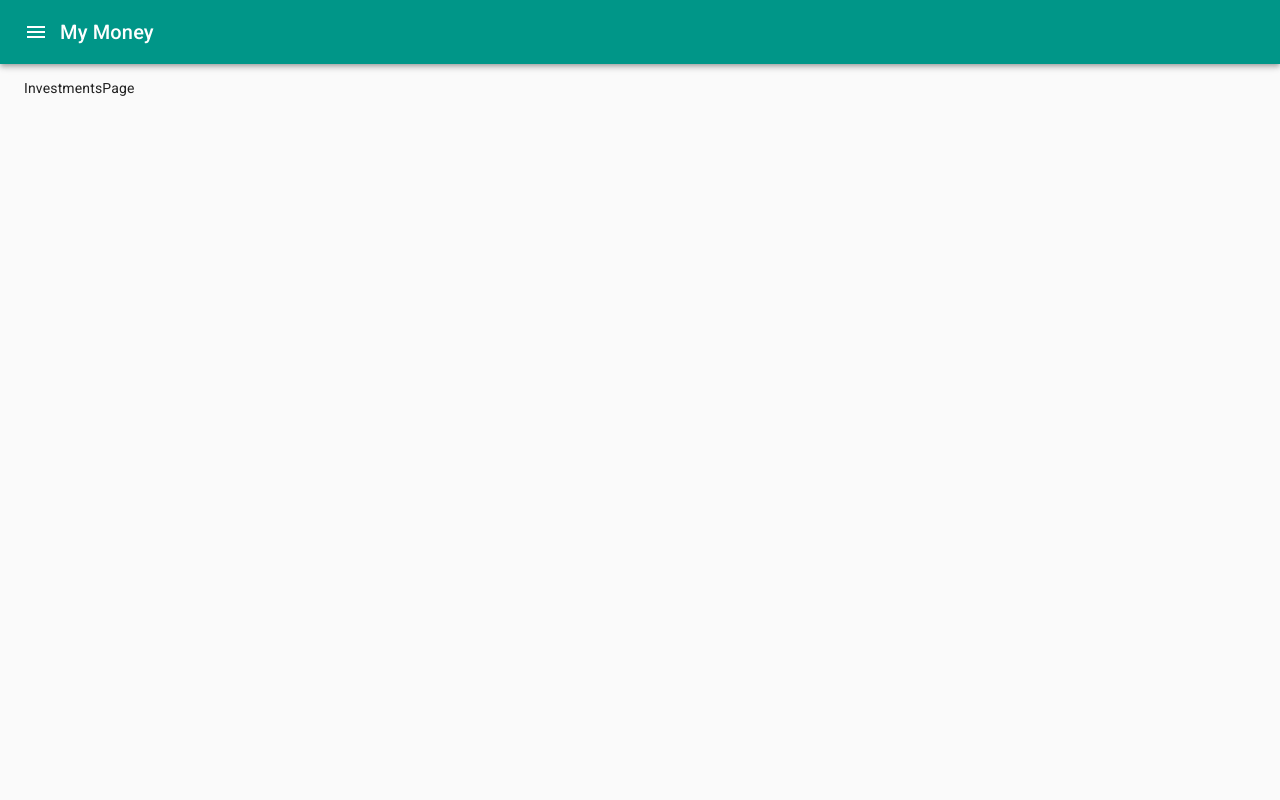
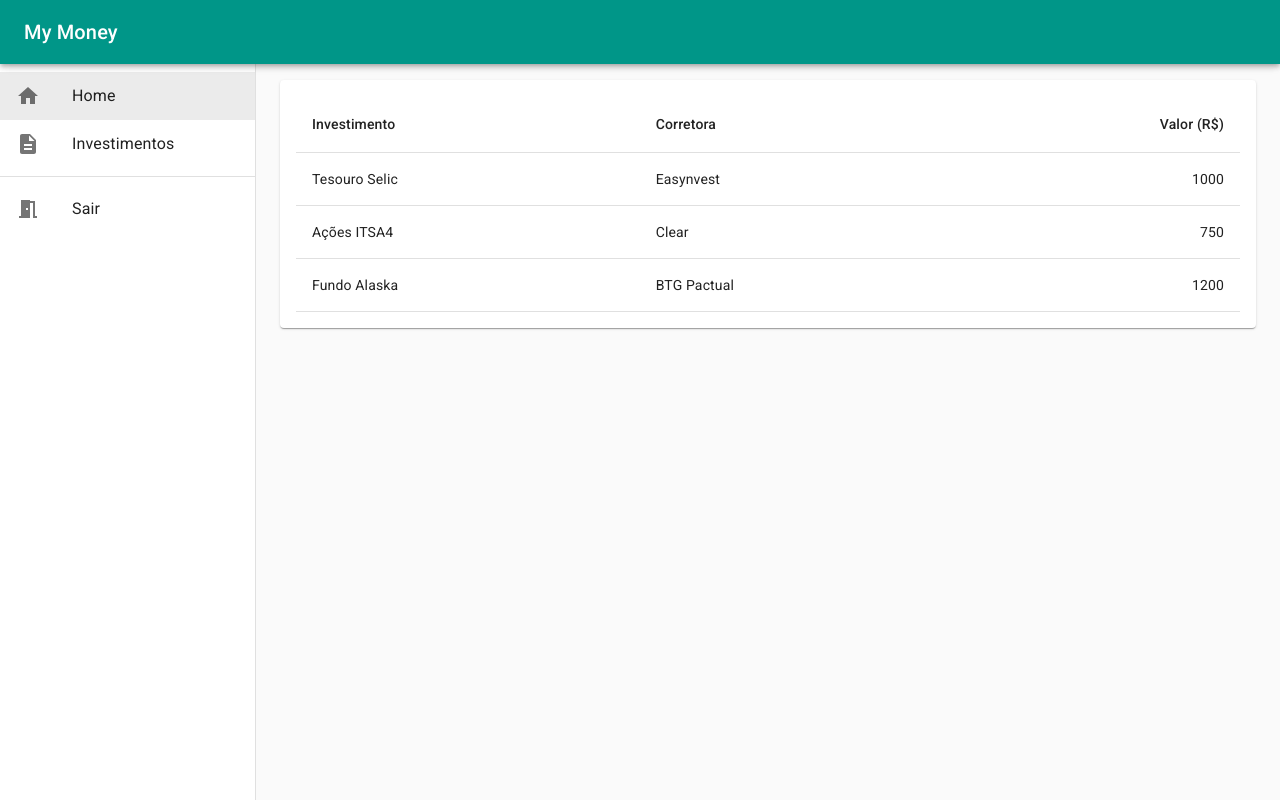
Before and after one commit to doug2k1/my-money, a React app in the folder frontend/: page /investments in a window 1280 px wide. Built offline with nearby package versions, Linux system fonts and the light colour scheme.

Commit message:
Update chart and table

```diff
--- a/frontend/src/App.tsx
+++ b/frontend/src/App.tsx
@@ -1,20 +1,16 @@
-import React, { useState } from 'react';
+import React, { useState, FC } from 'react';
 import { BrowserRouter as Router } from 'react-router-dom';
-import { ThemeProvider } from 'styled-components';
+import styled, { ThemeProvider } from 'styled-components';
 import CssBaseline from '@material-ui/core/CssBaseline';
 import {
   StylesProvider,
   createMuiTheme,
   ThemeProvider as MuiThemeProvider,
 } from '@material-ui/core/styles';
-import AppBar from '@material-ui/core/AppBar';
-import Toolbar from '@material-ui/core/Toolbar';
-import Typography from '@material-ui/core/Typography';
-import IconButton from '@material-ui/core/IconButton';
-import MenuIcon from '@material-ui/icons/Menu';
 import { teal, lime } from '@material-ui/core/colors';
 import MainMenu from './components/MainMenu';
 import Page from './components/Page';
+import MainAppBar from './components/MainAppBar';
 
 const theme = createMuiTheme({
   palette: {
@@ -27,11 +23,7 @@ const theme = createMuiTheme({
   },
 });
 
-type Props = {
-  name: string;
-};
-
-const App: React.FC<Props> = ({ name }) => {
+const App: FC = () => {
   const [navOpen, setNavOpen] = useState(false);
 
   const toggleNav = (open: boolean) => () => {
@@ -44,18 +36,7 @@ const App: React.FC<Props> = ({ name }) => {
         <StylesProvider injectFirst>
           <CssBaseline />
           <Router>
-            <AppBar position="static">
-              <Toolbar>
-                <IconButton
-                  edge="start"
-                  color="inherit"
-                  onClick={toggleNav(true)}
-                >
-                  <MenuIcon />
-                </IconButton>
-                <Typography variant="h6">My Money</Typography>
-              </Toolbar>
-            </AppBar>
+            <MainAppBar onMenuClick={toggleNav(true)} />
             <MainMenu open={navOpen} onClose={toggleNav(false)} />
             <Page />
           </Router>
--- a/frontend/src/components/Card.tsx
+++ b/frontend/src/components/Card.tsx
@@ -1,6 +1,5 @@
-import React from 'react';
+import React, { FC } from 'react';
 import styled from 'styled-components';
-import Grid from '@material-ui/core/Grid';
 import Paper from '@material-ui/core/Paper';
 import Typography from '@material-ui/core/Typography';
 
@@ -25,7 +24,7 @@ const StyledPaper = styled(Paper)`
   padding: ${(props) => props.theme.spacing(2)}px;
 `;
 
-const Card: React.FC<Props> = ({ title, value, type = 'currency' }) => {
+const Card: FC<Props> = ({ title, value, type = 'currency' }) => {
   return (
     <StyledPaper>
       <Typography component="h2" variant="h6" color="primary" gutterBottom>
--- /dev/null
+++ b/frontend/src/components/MainAppBar.tsx
@@ -0,0 +1,35 @@
+import React, { FC } from 'react';
+import styled from 'styled-components';
+import AppBar from '@material-ui/core/AppBar';
+import Toolbar from '@material-ui/core/Toolbar';
+import Typography from '@material-ui/core/Typography';
+import IconButton from '@material-ui/core/IconButton';
+import MenuIcon from '@material-ui/icons/Menu';
+import { Hidden } from '@material-ui/core';
+
+const StyledAppBar = styled(AppBar)`
+  ${({ theme }) => `
+    z-index: ${theme.zIndex.drawer + 1};
+  `}
+`;
+
+interface Props {
+  onMenuClick(): void;
+}
+
+const MainAppBar: FC<Props> = ({ onMenuClick }) => {
+  return (
+    <StyledAppBar position="relative">
+      <Toolbar>
+        <Hidden mdUp>
+          <IconButton edge="start" color="inherit" onClick={onMenuClick}>
+            <MenuIcon />
+          </IconButton>
+        </Hidden>
+        <Typography variant="h6">My Money</Typography>
+      </Toolbar>
+    </StyledAppBar>
+  );
+};
+
+export default MainAppBar;
--- a/frontend/src/components/MainMenu.tsx
+++ b/frontend/src/components/MainMenu.tsx
@@ -1,4 +1,4 @@
-import React from 'react';
+import React, { FC, useState } from 'react';
 import styled from 'styled-components';
 import { Link as RouterLink } from 'react-router-dom';
 import Drawer from '@material-ui/core/Drawer';
@@ -10,24 +10,47 @@ import ListItemText from '@material-ui/core/ListItemText';
 import HomeIcon from '@material-ui/icons/Home';
 import DescriptionIcon from '@material-ui/icons/Description';
 import MeetingRoomIcon from '@material-ui/icons/MeetingRoom';
+import { useTheme } from '@material-ui/core/styles';
+import useMediaQuery from '@material-ui/core/useMediaQuery';
+import Toolbar from '@material-ui/core/Toolbar';
 
-const StyledDiv = styled('div')`
-  width: 250px;
+const drawerWidth = 256;
+
+const StyledDrawer = styled(Drawer)`
+  width: ${drawerWidth}px;
+
+  .MuiDrawer-paper {
+    width: ${drawerWidth}px;
+  }
 `;
 
 type Props = { open: boolean; onClose: () => void };
 
-const MainMenu: React.FC<Props> = ({ open, onClose }) => {
-  const closeMenu = () => {
+const MainMenu: FC<Props> = ({ open, onClose }) => {
+  const theme = useTheme();
+  const smDown = useMediaQuery(theme.breakpoints.down('sm'));
+  const [selectedIndex, setSelectedIndex] = useState(1);
+
+  const handleListItemClick = (index: number) => {
+    setSelectedIndex(index);
     onClose();
   };
 
   return (
-    <Drawer open={open} onClose={onClose}>
-      <StyledDiv>
-        <Divider />
+    <StyledDrawer
+      variant={smDown ? 'temporary' : 'permanent'}
+      open={open}
+      onClose={onClose}
+    >
+      <Toolbar />
       <List>
-          <ListItem button component={RouterLink} to="/" onClick={closeMenu}>
+        <ListItem
+          button
+          component={RouterLink}
+          to="/"
+          selected={selectedIndex === 1}
+          onClick={() => handleListItemClick(1)}
+        >
           <ListItemIcon>
             <HomeIcon />
           </ListItemIcon>
@@ -37,7 +60,8 @@ const MainMenu: React.FC<Props> = ({ open, onClose }) => {
           button
           component={RouterLink}
           to="/investments"
-            onClick={closeMenu}
+          selected={selectedIndex === 2}
+          onClick={() => handleListItemClick(2)}
         >
           <ListItemIcon>
             <DescriptionIcon />
@@ -54,8 +78,7 @@ const MainMenu: React.FC<Props> = ({ open, onClose }) => {
           <ListItemText primary="Sair" />
         </ListItem>
       </List>
-      </StyledDiv>
-    </Drawer>
+    </StyledDrawer>
   );
 };
 
--- a/frontend/src/components/Page.tsx
+++ b/frontend/src/components/Page.tsx
@@ -1,12 +1,21 @@
-import React from 'react';
+import React, { FC } from 'react';
 import { Switch, Route } from 'react-router-dom';
 import HomePage from '../pages/HomePage';
 import Container from '@material-ui/core/Container';
 import InvestmentsPage from '../pages/InvestmentsPage';
+import styled from 'styled-components';
 
-const Page: React.FC = () => {
+const StyledMain = styled('main')`
+  ${({ theme }) => `
+    ${theme.breakpoints.up('md')} {
+      margin-left: 256px;
+    }
+  `}
+`;
+
+const Page: FC = () => {
   return (
-    <main>
+    <StyledMain>
       <Container>
         <Switch>
           <Route path="/investments">
@@ -17,7 +26,7 @@ const Page: React.FC = () => {
           </Route>
         </Switch>
       </Container>
-    </main>
+    </StyledMain>
   );
 };
 
--- a/frontend/src/index.tsx
+++ b/frontend/src/index.tsx
@@ -2,4 +2,4 @@ import React from 'react';
 import ReactDOM from 'react-dom';
 import App from './App';
 
-ReactDOM.render(<App name="Web Dev Drops" />, document.getElementById('app'));
+ReactDOM.render(<App />, document.getElementById('app'));
--- a/frontend/src/pages/HomePage.tsx
+++ b/frontend/src/pages/HomePage.tsx
@@ -1,8 +1,23 @@
-import React from 'react';
+import React, { FC } from 'react';
 import styled from 'styled-components';
 import Grid from '@material-ui/core/Grid';
 import Paper from '@material-ui/core/Paper';
 import Card from '../components/Card';
+import {
+  LineChart,
+  XAxis,
+  YAxis,
+  CartesianGrid,
+  Line,
+  Tooltip,
+  ResponsiveContainer,
+} from 'recharts';
+
+const chartData = [
+  { date: 1, name: '01/01/2020', value: 100 },
+  { date: 2, name: '01/02/2020', value: 110 },
+  { date: 3, name: '01/03/2020', value: 130 },
+];
 
 const StyledContainer = styled(Grid)`
   padding: ${(props) => props.theme.spacing(2)}px 0;
@@ -12,12 +27,9 @@ const StyledPaper = styled(Paper)`
   padding: ${(props) => props.theme.spacing(2)}px;
 `;
 
-const HomePage: React.FC = () => {
+const HomePage: FC = () => {
   return (
     <StyledContainer container spacing={2}>
-      <Grid item xs={12}>
-        <StyledPaper>aaa</StyledPaper>
-      </Grid>
       <Grid item xs>
         <Card title="Patrimônio" value={3024} />
       </Grid>
@@ -28,7 +40,19 @@ const HomePage: React.FC = () => {
         <Card title="Lucro" value={245} />
       </Grid>
       <Grid item xs={12}>
-        <StyledPaper>aaa</StyledPaper>
+        <StyledPaper>
+          <ResponsiveContainer width="100%" aspect={3}>
+            <LineChart data={chartData}>
+              <XAxis dataKey="date" />
+              <YAxis
+                label={{ value: 'Valor', angle: -90, position: 'insideLeft' }}
+              />
+              <CartesianGrid stroke="#eee" strokeDasharray="5 5" />
+              <Line type="monotone" dataKey="value" stroke="#8884d8" />
+              <Tooltip />
+            </LineChart>
+          </ResponsiveContainer>
+        </StyledPaper>
       </Grid>
     </StyledContainer>
   );
--- a/frontend/src/pages/InvestmentsPage.tsx
+++ b/frontend/src/pages/InvestmentsPage.tsx
@@ -1,7 +1,52 @@
 import React from 'react';
+import Grid from '@material-ui/core/Grid';
+import Paper from '@material-ui/core/Paper';
+import styled from 'styled-components';
+import Table from '@material-ui/core/Table';
+import TableHead from '@material-ui/core/TableHead';
+import TableRow from '@material-ui/core/TableRow';
+import TableCell from '@material-ui/core/TableCell';
+import TableBody from '@material-ui/core/TableBody';
+
+const tableData = [
+  { investment: 'Tesouro Selic', broker: 'Easynvest', value: 1000 },
+  { investment: 'Ações ITSA4', broker: 'Clear', value: 750 },
+  { investment: 'Fundo Alaska', broker: 'BTG Pactual', value: 1200 },
+];
+
+const StyledContainer = styled(Grid)`
+  padding: ${(props) => props.theme.spacing(2)}px 0;
+`;
+
+const StyledPaper = styled(Paper)`
+  padding: ${(props) => props.theme.spacing(2)}px;
+`;
 
 const InvestmentsPage: React.FC = () => {
-  return <p>InvestmentsPage</p>;
+  return (
+    <StyledContainer>
+      <StyledPaper>
+        <Table>
+          <TableHead>
+            <TableRow>
+              <TableCell>Investimento</TableCell>
+              <TableCell>Corretora</TableCell>
+              <TableCell align="right">Valor (R$)</TableCell>
+            </TableRow>
+          </TableHead>
+          <TableBody>
+            {tableData.map((row) => (
+              <TableRow>
+                <TableCell>{row.investment}</TableCell>
+                <TableCell>{row.broker}</TableCell>
+                <TableCell align="right">{row.value}</TableCell>
+              </TableRow>
+            ))}
+          </TableBody>
+        </Table>
+      </StyledPaper>
+    </StyledContainer>
+  );
 };
 
 export default InvestmentsPage;
```
Also changed, not shown: frontend/package.json (+28 -26 lines), 1 other file (tests, documents, lock files or other folders). Lines whose indentation alone changed are shown as unchanged.
